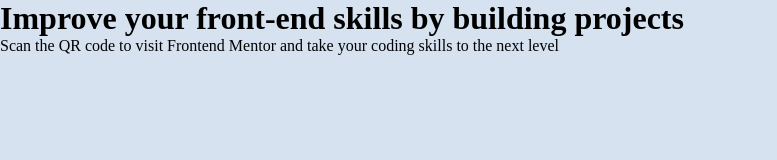
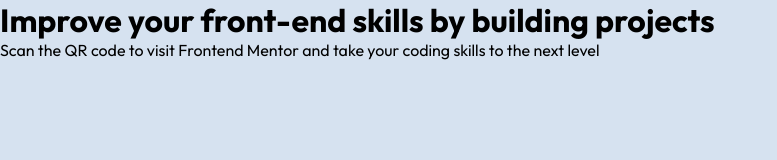
Before and after one commit to DonataB/Frontend-Mentor-QR-code-component, a plain HTML site: page index.html in a window 1280 px wide. Shown: the whole page, without its empty margins (0-777 px from the left). Drawn offline with Linux system fonts and the light colour scheme.

Commit message:
Add font

```diff
--- a/css/style.css
+++ b/css/style.css
@@ -5,5 +5,17 @@
 }
 
 body {
-    background-color: hsl(212, 45%, 89%);
+	font-family: 'Outfit', sans-serif;
+	background-color: hsl(212, 45%, 89%);
 }
+
+/* - White: hsl(0, 0%, 100%)
+- Light gray: hsl(212, 45%, 89%)
+- Grayish blue: hsl(220, 15%, 55%)
+- Dark blue: hsl(218, 44%, 22%)
+
+## Typography
+
+### Body Copy
+
+- Font size (paragraph): 15px */
--- a/index.html
+++ b/index.html
@@ -8,6 +8,9 @@
   <link rel="icon" type="image/png" sizes="32x32" href="./images/favicon-32x32.png">
 
   <title>Frontend Mentor | QR code component</title>
+  <link rel="preconnect" href="https://fonts.googleapis.com">
+  <link rel="preconnect" href="https://fonts.gstatic.com" crossorigin>
+  <link href="https://fonts.googleapis.com/css2?family=Outfit:wght@400;700&display=swap" rel="stylesheet">
   <link rel="stylesheet" href="../css/style.css">
 </head>
 
```
